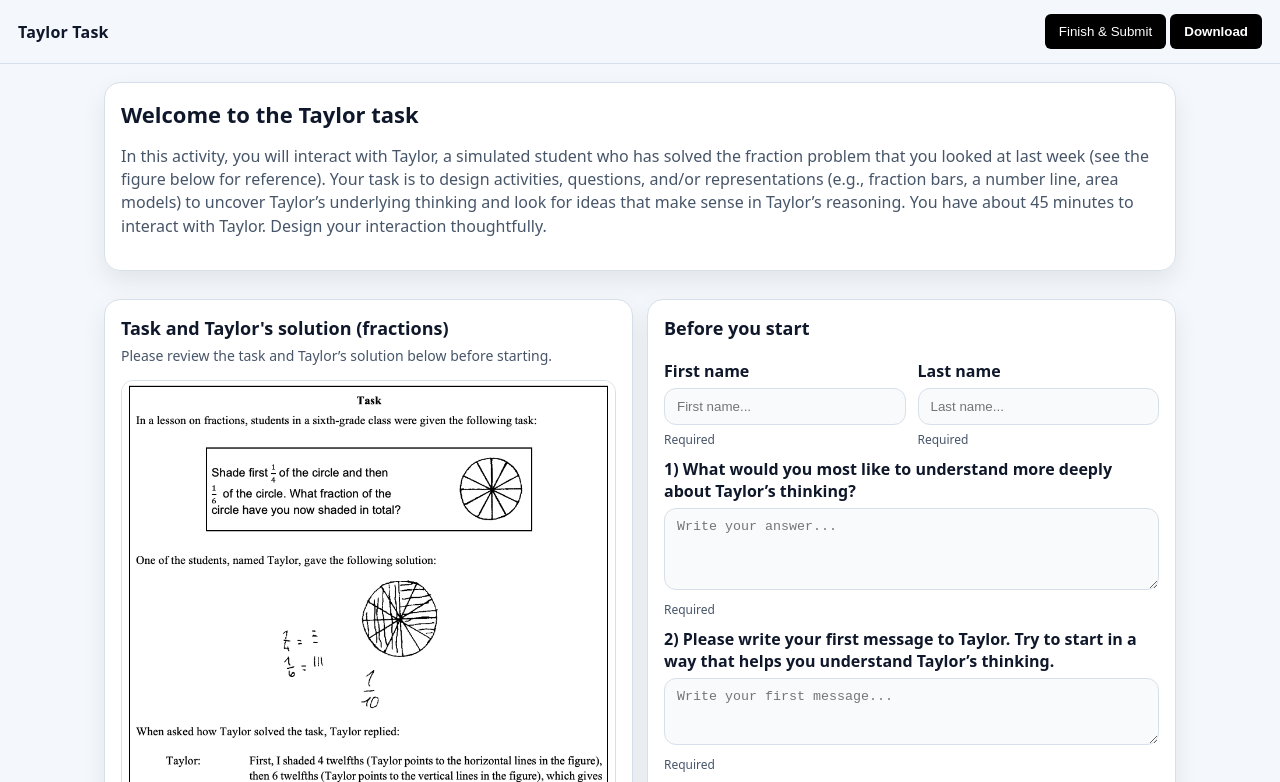
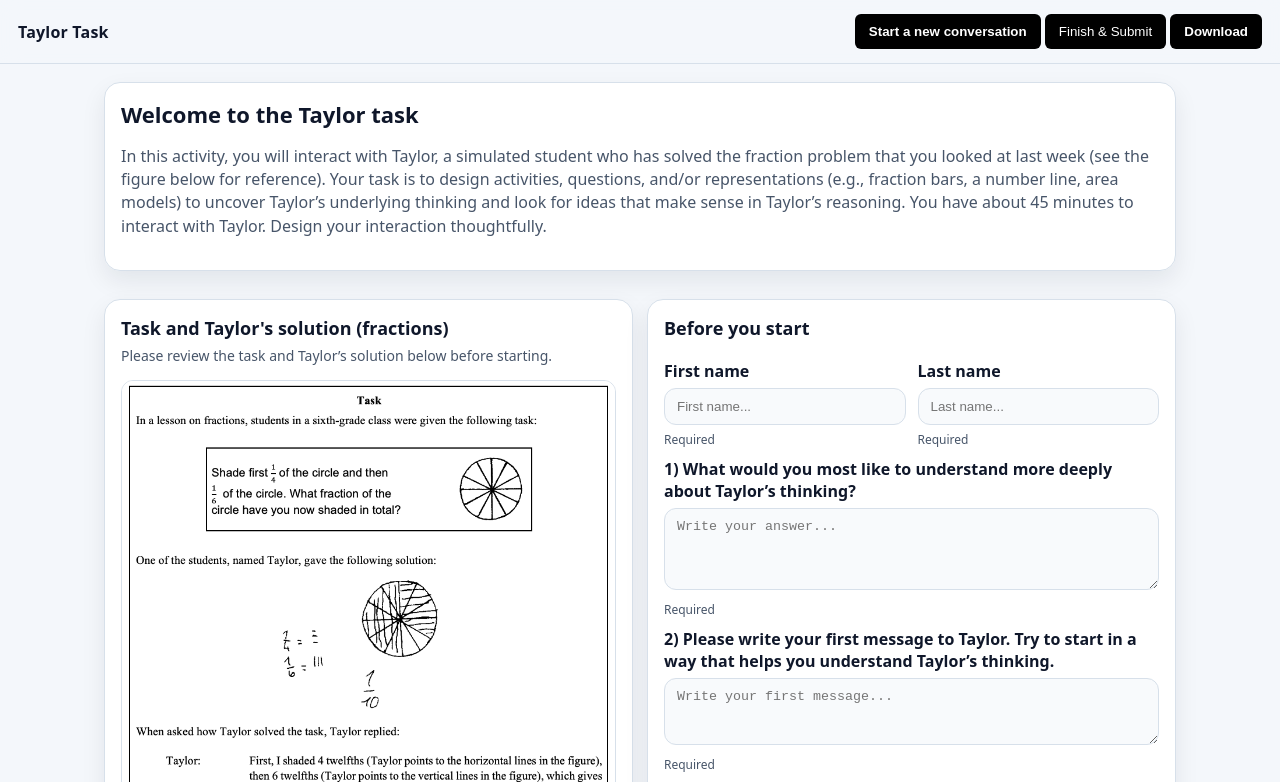
Before and after one commit to selenshere/chatbotdesign.v1, a website: page public/index.html in a window 1280 px wide. Shown: the top 782 px of the page. Drawn offline with Linux system fonts and the light colour scheme.

Commit message:
Update index.html

```diff
--- a/public/index.html
+++ b/public/index.html
@@ -10,7 +10,7 @@
   <header class="topbar">
     <div class="brand">Taylor Task</div>
     <div class="right">
-      <!--button id="newConvBtn" class="btn ghost" title="Clear everything and start over">Start a new conversation</button-->
+      <button id="newConvBtn" class="btn ghost" title="Clear everything and start over">Start a new conversation</button>
       <button id="submitBtn" class="primaryBtn"> Finish & Submit </button>
       <button id="downloadBtn" class="btn secondary" title="Download all data">Download</button>
     </div>
```
